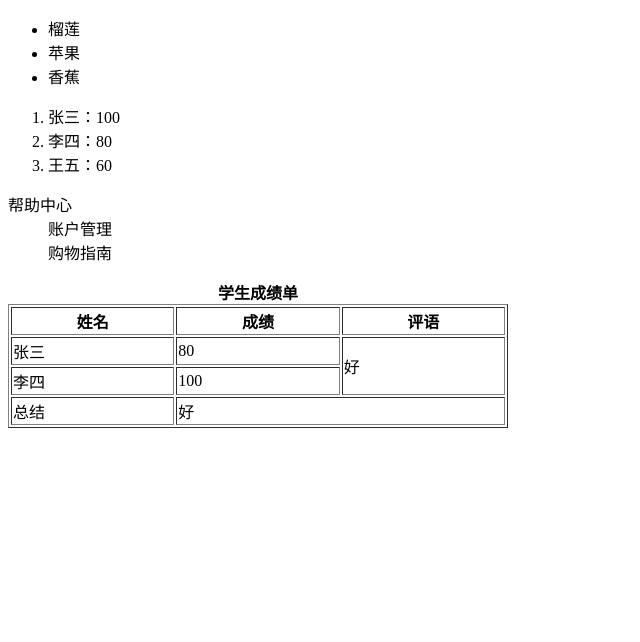
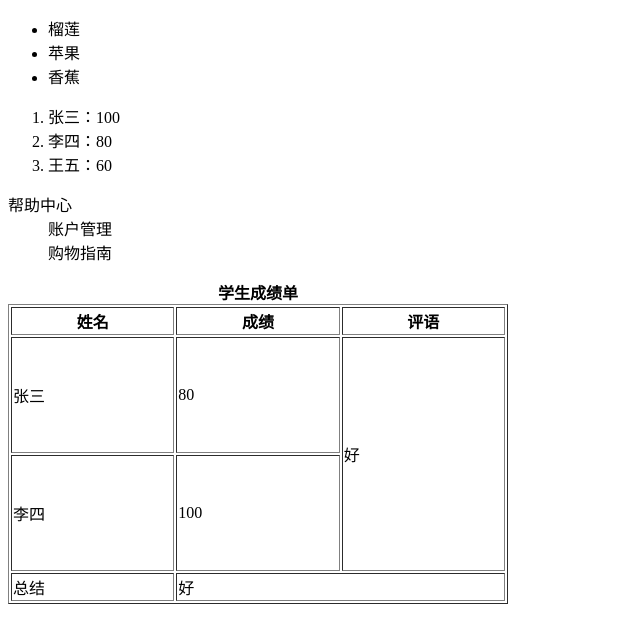
Before and after one commit to 431837276/Study, a plain HTML site: page htmlday1/列表表格.html in a window 1280 px wide. Shown: the whole page, without its empty margins (0-640 px from the left). Drawn offline with Linux system fonts and the light colour scheme.

Commit message:
Update 列表表格.html

```diff
--- a/htmlday1/列表表格.html
+++ b/htmlday1/列表表格.html
@@ -44,7 +44,7 @@
         colspan 跨列合并,将多列的单元格水平合并
         合并不能跨 thead tbody tfoot
     -->
-    <table border = "1" width = "500" hight = "300">
+    <table border = "1" width = "500" height = "300">
         <caption><b>学生成绩单</b></caption>
         <thead>
             <tr>
```
